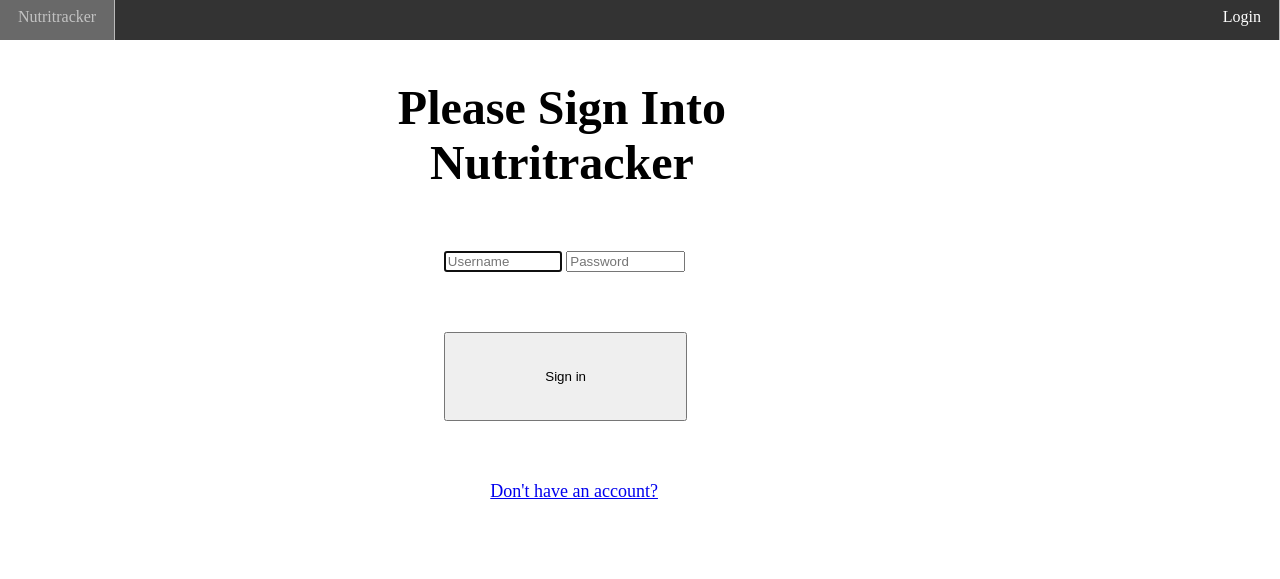
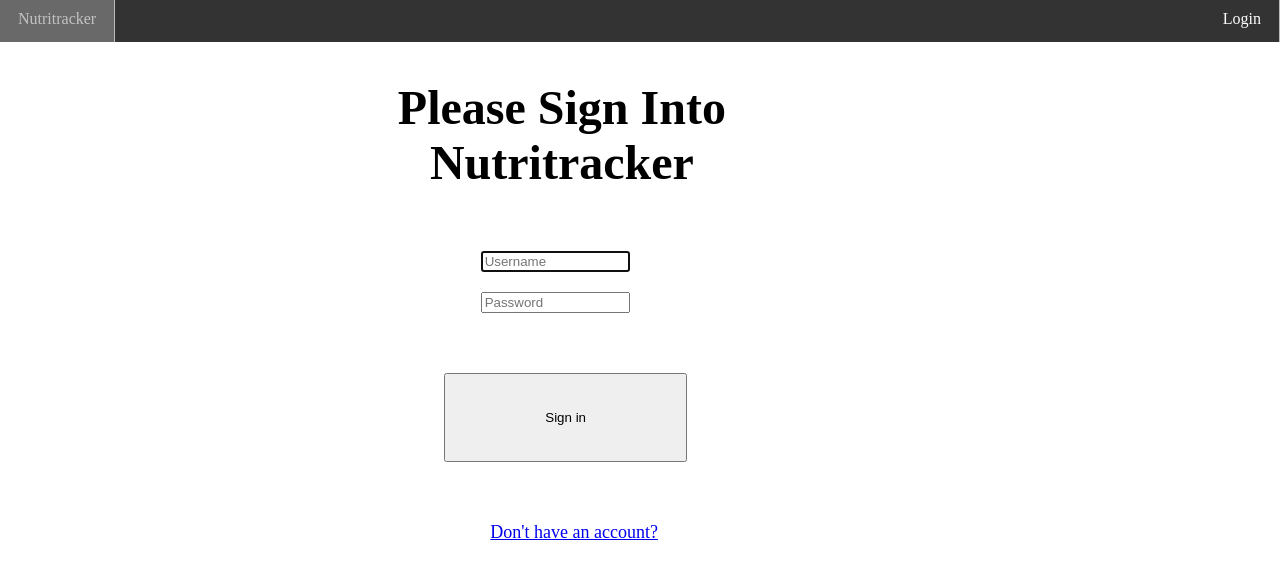
Before and after one commit to cgy95/HCI4Project, a Django app: page /registration/ in a window 1280 px wide. Shown: the top 579 px of the page. Run offline with Django 3.2, Linux system fonts and the light colour scheme; parts of the project's set-up code (start-up, migrations or seed data) failed here and were passed over.

Commit message:
css updated

```diff
--- a/static/css/base.css
+++ b/static/css/base.css
@@ -1,8 +1,8 @@
 .unorderedList {
     list-style-type: none;
     position: fixed;
-    top: -2.8%;
     left: 0px;
+    top:-2.5%;
     width: 100%;
     padding: 0px;
     background-color: #333;
@@ -34,7 +34,7 @@
     padding-bottom:14px;
     text-decoration: none;
     float: right;
-    margin-right: 30%;
+    margin-right: 50%;
 }
 
 /* Change the link color to #111 (black) on hover */
@@ -55,7 +55,7 @@ li.dropdown {
 }
 
 .dropdown-content {
-    margin-top: 3.6%;
+    margin-top: 0;
     display: none;
     position: absolute;
     background-color: #f9f9f9;
--- a/static/css/registration/login.css
+++ b/static/css/registration/login.css
@@ -16,13 +16,12 @@
 }
 
 #id_username {
-     width: 39%;
+     width: 50%;
      margin-bottom: 20px;
-     margin-left: -13%
 }
 
 #id_password {
-     width: 39%;
+     width: 50%;
      margin-bottom: 60px;
 }
 
--- a/templates/registration/login.html
+++ b/templates/registration/login.html
@@ -14,7 +14,7 @@
 <h2 id="heading" class="form-signin-heading">Please Sign Into Nutritracker</h2>
 
    <div class ="center">
-      <input class="form-control" placeholder="Username" id="id_username" maxlength="254" name="username" type="text" autofocus=""/>
+      <input class="form-control" placeholder="Username" id="id_username" maxlength="254" name="username" type="text" autofocus=""/><br>
       <input type="password" class="form-control" placeholder="Password" id="id_password" name="password" />
       <button id="login_button" class="btn btn-lg btn-primary btn-block" type="submit" value="Submit" >Sign in</button>
    <div>
```
Also changed, not shown: db.sqlite3.
